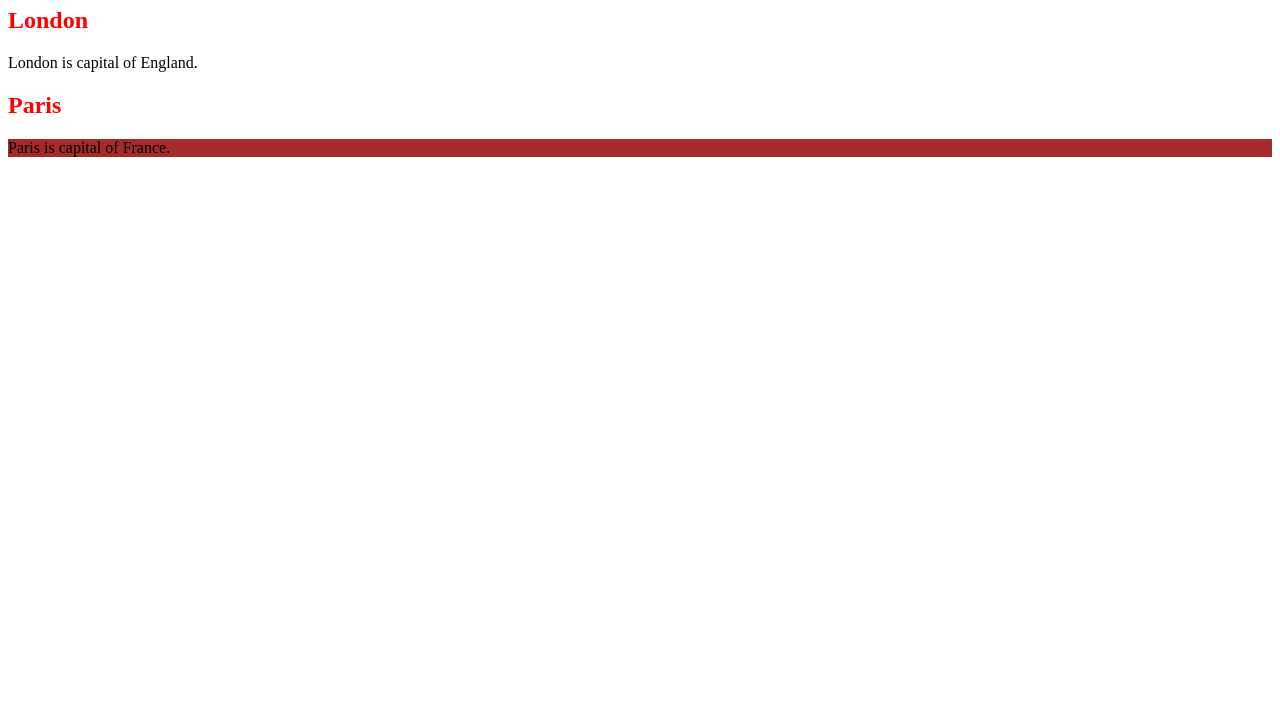
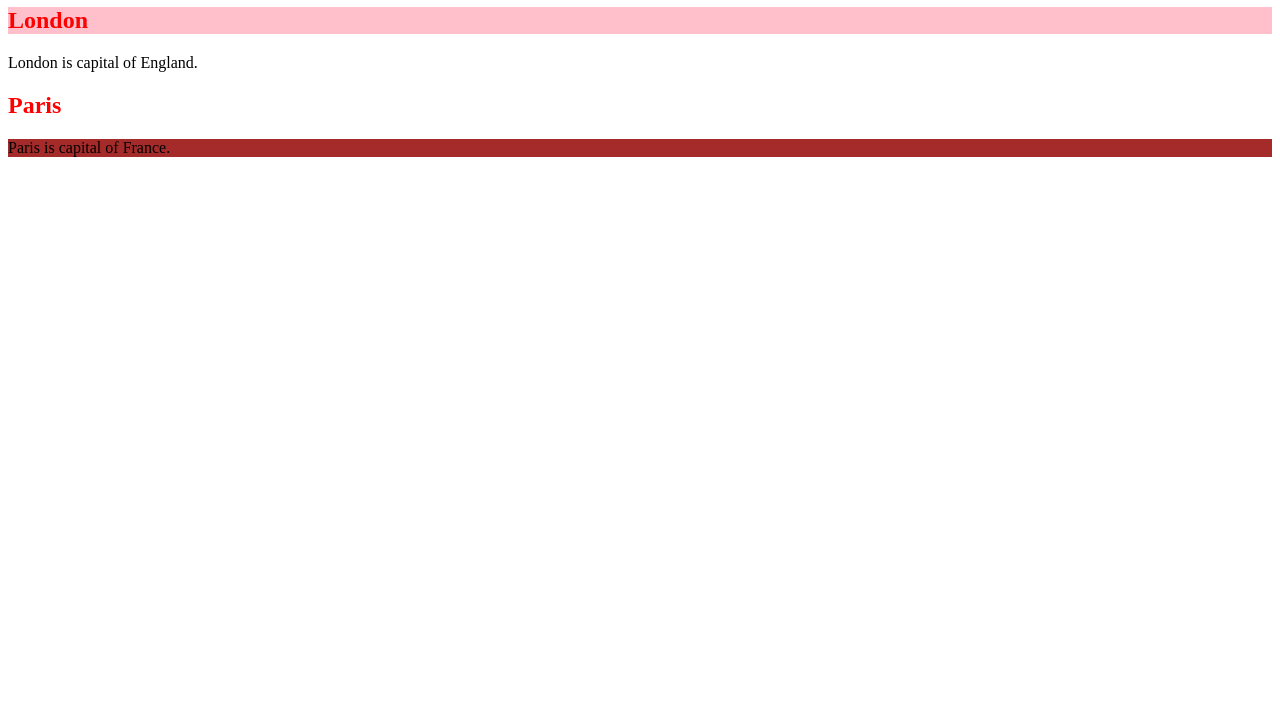
Before and after one commit to thepeilunhuang/week5-setA, a plain HTML site: page index.html in a window 1280 px wide. Shown: the part 73-800 px from the top of the page. Drawn offline with Linux system fonts and the light colour scheme.

Commit message:
add ID: change London back-c

```diff
--- a/css/stylesheet.css
+++ b/css/stylesheet.css
@@ -4,3 +4,6 @@
 .paris{
     background-color: brown;
 }
+#london_heading{
+    background-color: pink;
+}
--- a/index.html
+++ b/index.html
@@ -6,7 +6,7 @@
   </head>
   <body>
     <h1 class="heading">Capitals</h1>
-    <h2 class="heading">London</h2>
+    <h2 class="heading" id="london_heading">London</h2>
     <p>London is capital of England.</p>
     <h2 class="heading">Paris</h2>
     <p class="paris">Paris is capital of France.</p>
```
Also changed, not shown: 1 other file.
